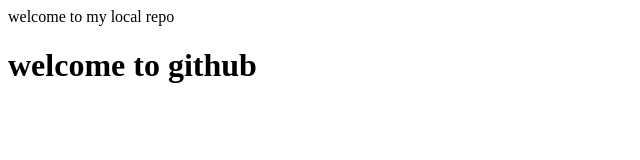
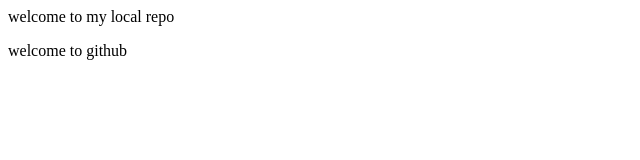
Before and after one commit to Ganeshsinghrawat/localrepo, a plain HTML site: page index.html in a window 1280 px wide. Shown: the whole page, without its empty margins (0-640 px from the left). Drawn offline with Linux system fonts and the light colour scheme.

Commit message:
new changes

```diff
--- a/index.html
+++ b/index.html
@@ -1,2 +1,2 @@
 <p> welcome to my local repo</p>
-<h1>welcome to github</h1>
+<p>welcome to github</p>
```
